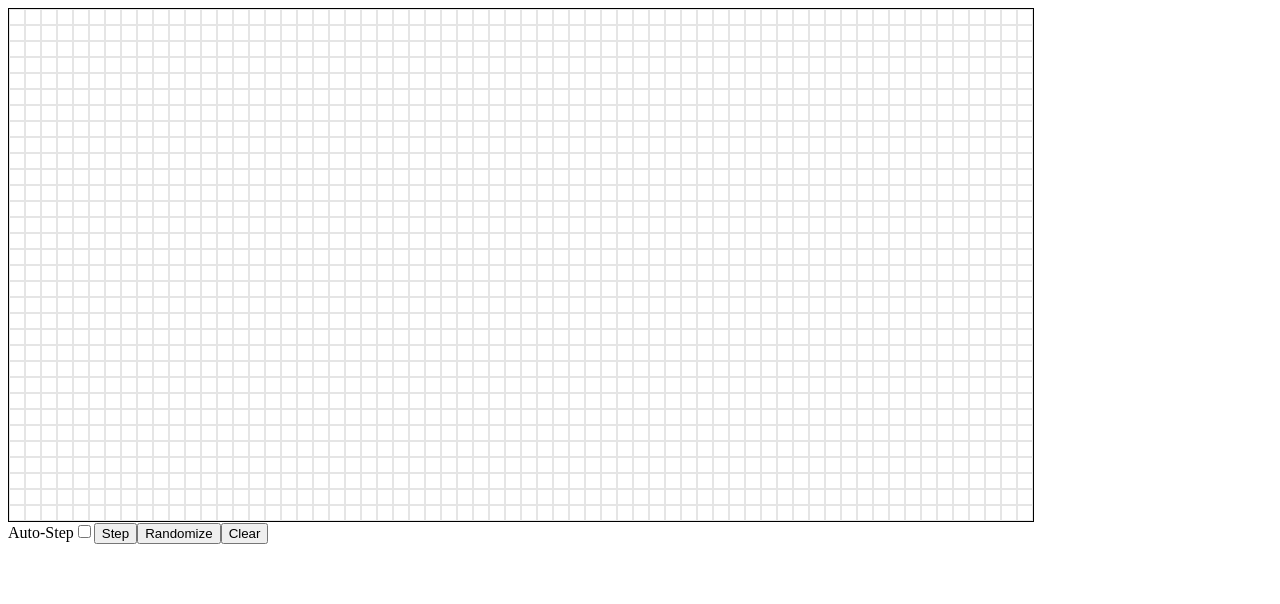
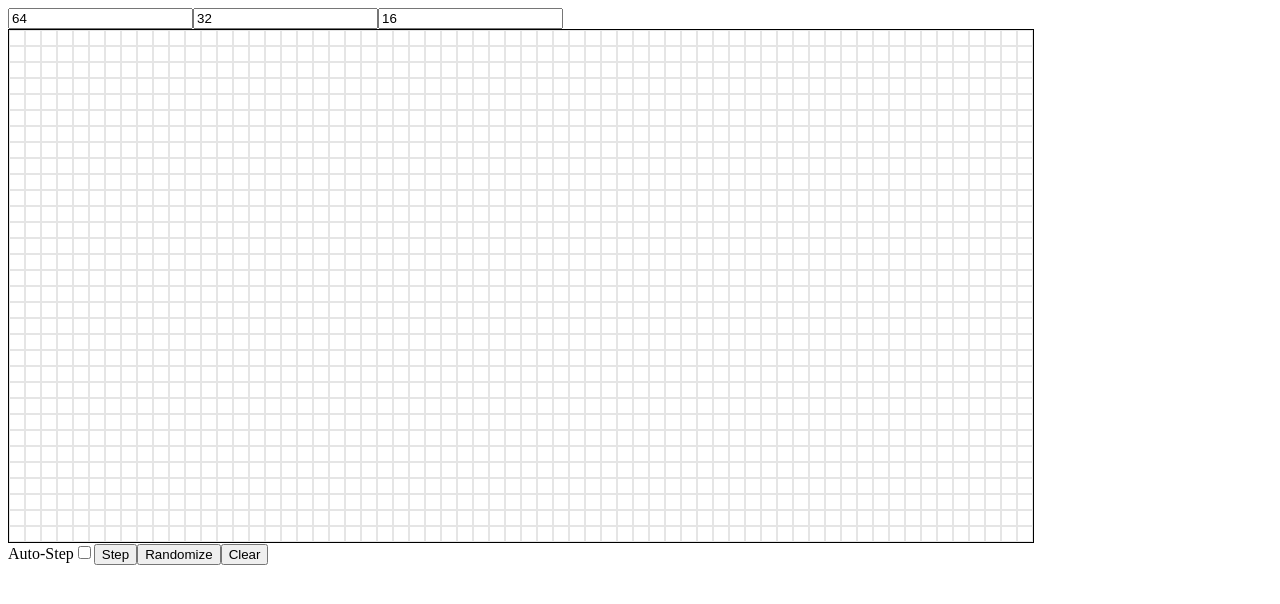
Before and after one commit to Cabidge/game-of-life, a Vue app: page / in a window 1280 px wide. Shown: the top 604 px of the page. Built offline with nearby package versions, Linux system fonts and the light colour scheme.

Commit message:
Added options to change board and cell sizes

```diff
--- a/src/App.vue
+++ b/src/App.vue
@@ -1,5 +1,8 @@
 <template>
-    <GameBoard width="64" height="32" />
+    <input type="number" v-model="width" />
+    <input type="number" v-model="height" />
+    <input type="number" v-model="cellPx" />
+    <GameBoard :width="width" :height="height" :cellPx="cellPx" />
 </template>
 
 <script lang="ts">
@@ -11,6 +14,13 @@ export default defineComponent({
     components: {
         GameBoard,
     },
+    data() {
+        return {
+            width: 64,
+            height: 32,
+            cellPx: 16,
+        };
+    },
 });
 </script>
 
```
